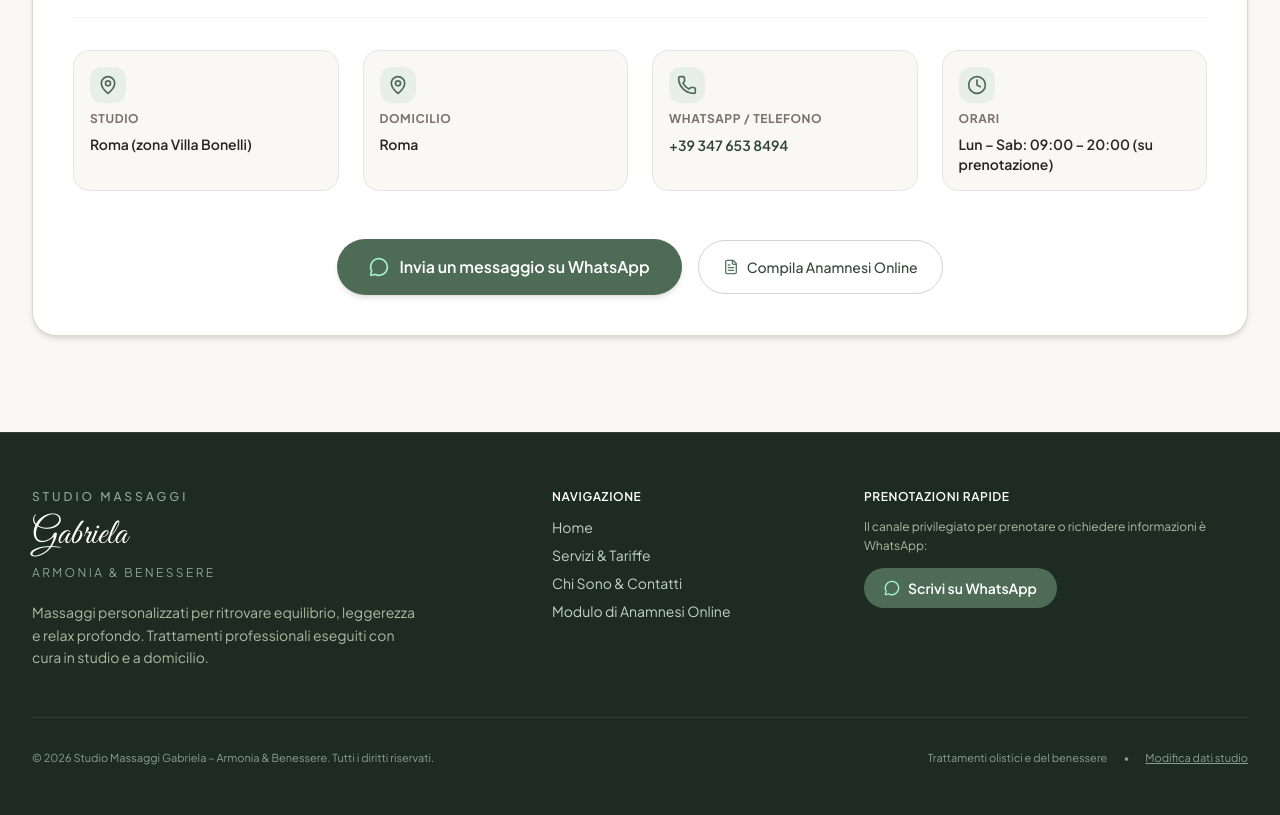
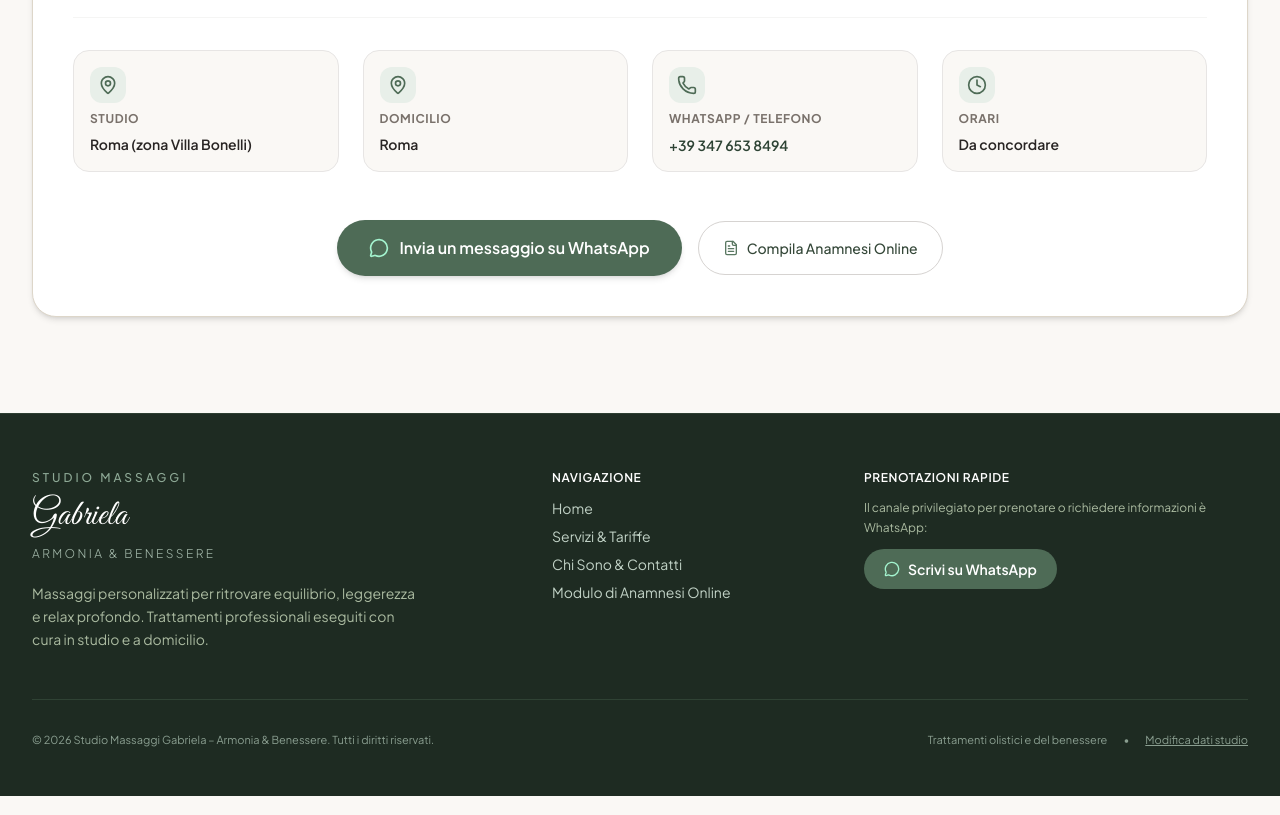
Before and after one commit to gabi710409/studio-massaggi-gabriela, a React (Vite) app: page / in a window 1280 px wide. Shown: the part 5000-5815 px from the top of the page. Built offline with nearby package versions, Linux system fonts and the light colour scheme; a web font is replaced by a local one.

Commit message:
Aggiornati orari: Da concordare

```diff
--- a/src/App.tsx
+++ b/src/App.tsx
@@ -25,6 +25,9 @@ export default function App() {
         }
         if (!parsed.homeVisits || parsed.homeVisits.includes('Milano') || parsed.homeVisits.includes('limitrofe')) {
           parsed.homeVisits = DEFAULT_STUDIO_INFO.homeVisits;
+        }
+        if (!parsed.hours || parsed.hours.includes('Lun') || parsed.hours.includes('09:00')) {
+          parsed.hours = DEFAULT_STUDIO_INFO.hours;
         }
         localStorage.setItem('gabriela_studio_info', JSON.stringify(parsed));
         return parsed;
--- a/src/components/SettingsModal.tsx
+++ b/src/components/SettingsModal.tsx
@@ -115,7 +115,7 @@ export const SettingsModal: React.FC<SettingsModalProps> = ({
               type="text"
               value={formData.hours}
               onChange={(e) => setFormData({...formData, hours: e.target.value})}
-              placeholder="Es. Lunedì - Sabato: 09:00 - 20:00 (su prenotazione)"
+              placeholder="Es. Da concordare"
               className="w-full px-3 py-2 text-sm rounded-lg border border-stone-300 focus:ring-2 focus:ring-[#5A7862] bg-white"
             />
           </div>
--- a/src/data/treatments.ts
+++ b/src/data/treatments.ts
@@ -113,7 +113,7 @@ export const DEFAULT_STUDIO_INFO: StudioInfo = {
   whatsappNumber: '393476538494',
   address: 'Roma (zona Villa Bonelli)',
   homeVisits: 'Roma',
-  hours: 'Lun – Sab: 09:00 – 20:00 (su prenotazione)',
+  hours: 'Da concordare',
   priceStudio: '45 € – 50 €',
   priceHome: '60 € – 65 €',
 };
```
